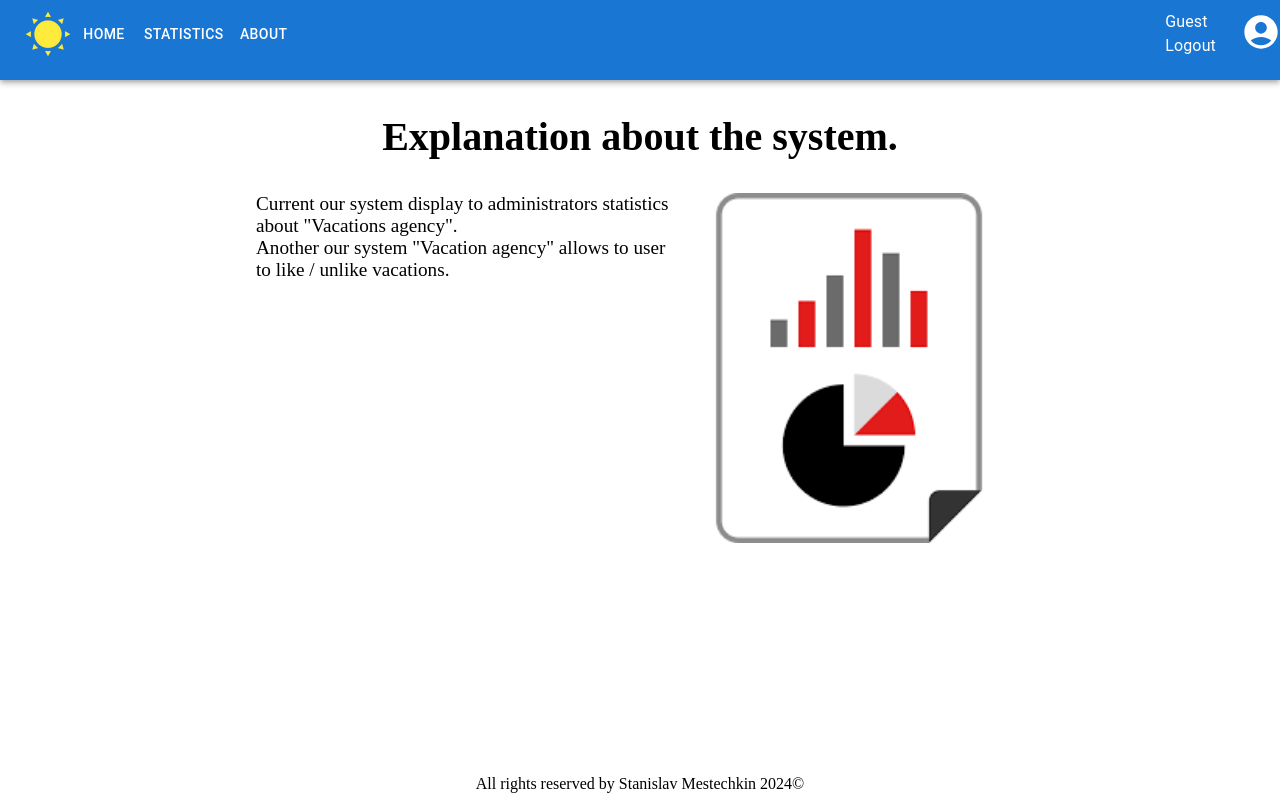
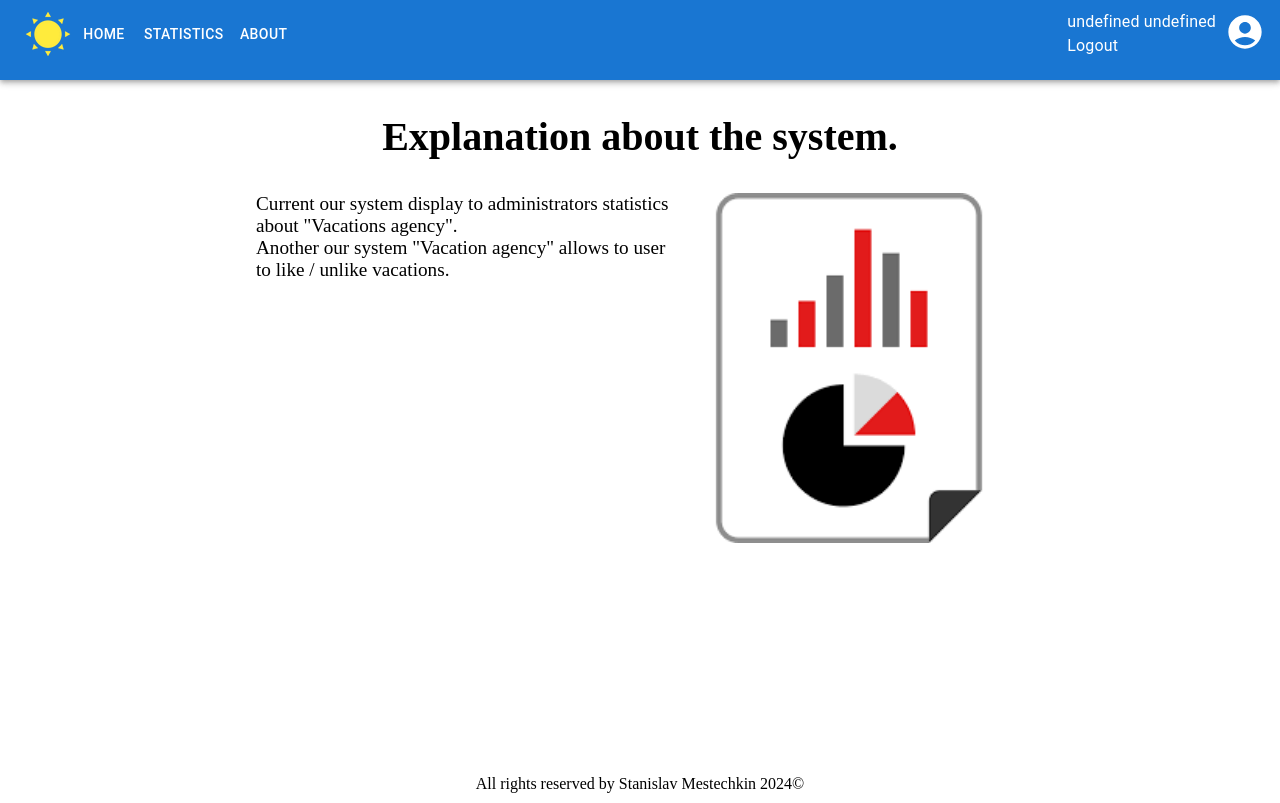
Before and after one commit to StasX/VacationsAgency, a React (Create React App) app in the folder React/: page /home in a window 1280 px wide. Built offline with nearby package versions, Linux system fonts and the light colour scheme.

Commit message:
Fix User display

```diff
--- a/React/src/Components/LayoutArea/Header/Header.tsx
+++ b/React/src/Components/LayoutArea/Header/Header.tsx
@@ -32,7 +32,8 @@ export function Header(): JSX.Element {
     const[name,setName]=useState<string>("Guest");
 
     useEffect(()=>{
-        const state=store.getState();
+        const user=store.getState().user;
+        setName(`${user?.firstName} ${user?.lastName}`);
     },[]);
 
     return location.pathname.match("/login") ? (<AppBar position="static"></AppBar>) : (
```
Also changed, not shown: 1 other file (tests, documents, lock files or other folders).
